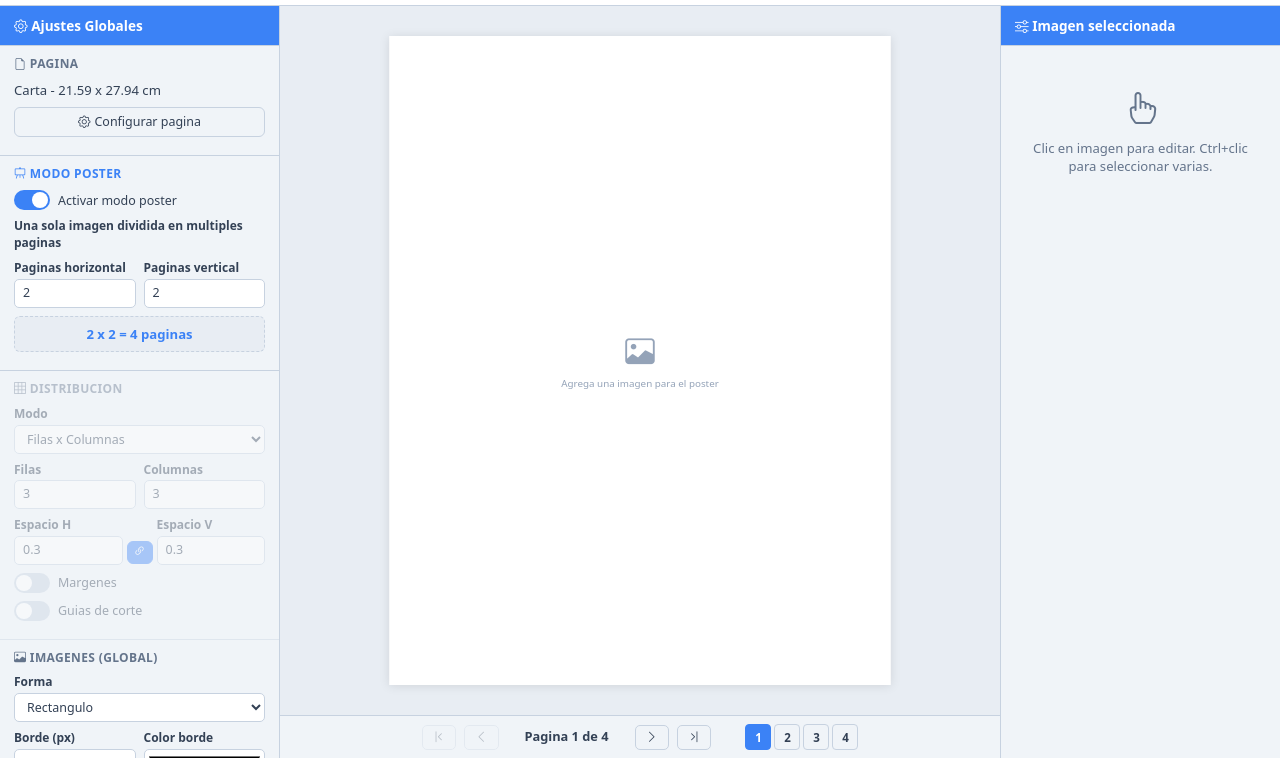
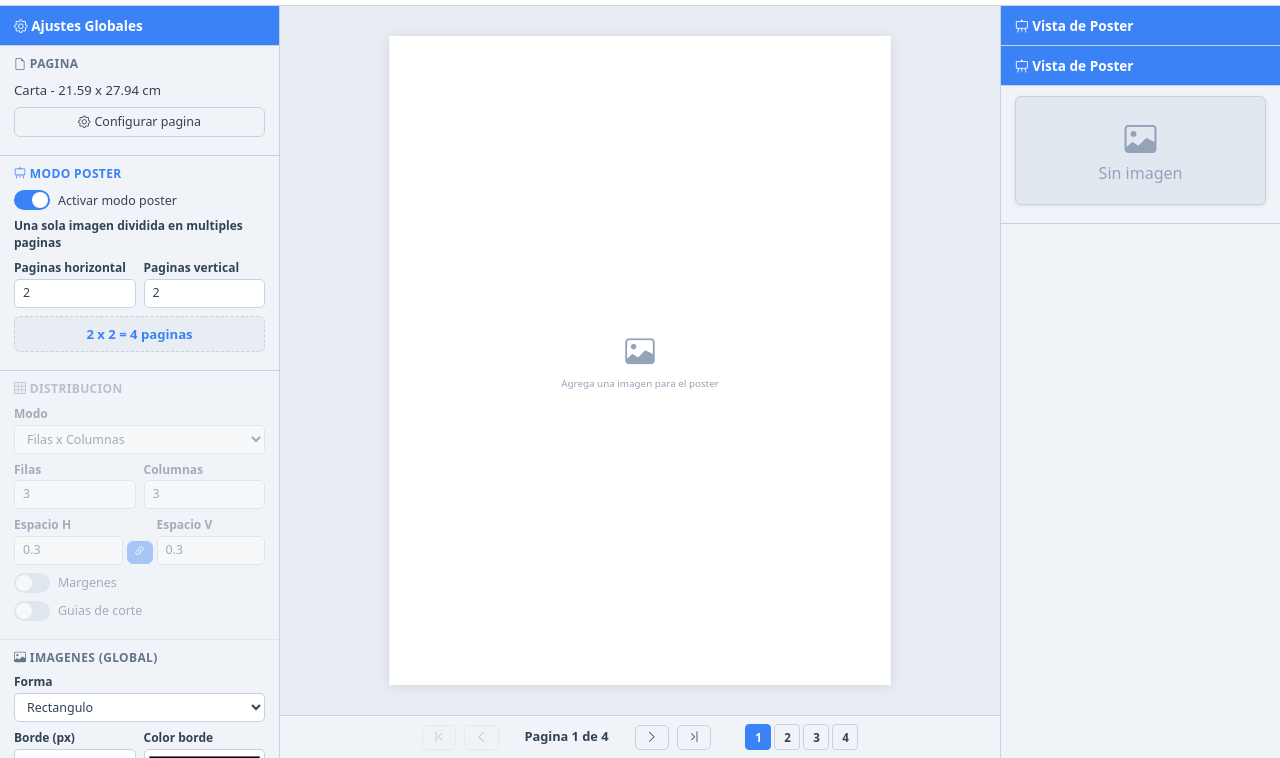
Before and after one commit to carloslopezhn/imprime-plus, a website: page src/index.html in a window 1280 px wide. Both pictures are taken after a click on the button "Poster". Shown: the part 42-800 px from the top of the page. Drawn offline with Linux system fonts and the light colour scheme.

Commit message:
v1.4.1: ventana maximizada al inicio, vista previa poster en panel derecho, limitar a 1 imagen en poster

```diff
--- a/src-tauri/Cargo.toml
+++ b/src-tauri/Cargo.toml
@@ -1,6 +1,6 @@
 [package]
 name = "imprime-plus"
-version = "1.4.0"
+version = "1.4.1"
 description = "Imprime+ - Editor de impresion de imagenes"
 authors = ["UTP Honduras"]
 license = "MIT"
--- a/src-tauri/tauri.conf.json
+++ b/src-tauri/tauri.conf.json
@@ -1,7 +1,7 @@
 {
   "$schema": "https://raw.githubusercontent.com/tauri-apps/tauri/dev/crates/tauri-config-schema/schema.json",
   "productName": "Imprime+",
-  "version": "1.4.0",
+  "version": "1.4.1",
   "identifier": "hn.utp.imprime-plus",
   "build": {
     "frontendDist": "../src"
@@ -15,6 +15,7 @@
         "height": 800,
         "resizable": true,
         "fullscreen": false,
+        "maximized": true,
         "decorations": true
       }
     ],
--- a/src/css/editor.css
+++ b/src/css/editor.css
@@ -963,3 +963,13 @@ input[type="range"].fc:focus { box-shadow: none; }
 #posterSection .panel-section-title {
   color: var(--accent);
 }
+
+/* -- Poster Full Preview (right panel) -- */
+.poster-full-preview {
+  position: relative;
+  border-radius: 6px;
+  overflow: hidden;
+  background: #e2e8f0;
+  border: 1px solid var(--border);
+  box-shadow: 0 1px 4px rgba(0,0,0,0.08);
+}
--- a/src/index.html
+++ b/src/index.html
@@ -424,10 +424,22 @@
         </div>
       </div>
     </div>
+    <!-- Poster Preview (visible only in poster mode) -->
+    <div id="posterPreviewPanel" class="hidden">
+      <div class="panel-header">
+        <i class="bi bi-easel"></i> Vista de Poster
+      </div>
+      <div class="panel-section">
+        <div id="posterFullPreview" class="poster-full-preview">
+          <!-- Rendered by JS -->
+        </div>
+        <div class="form-row" style="margin-top:8px;text-align:center;">
+          <span id="posterPreviewInfo" style="font-size:0.78rem;color:var(--panel-text-muted);"></span>
+        </div>
+      </div>
+    </div>
   </aside>
 </div>
-
-<!-- Hidden file input -->
 <input type="file" id="fileInput" multiple accept="image/*" style="display:none">
 
 <!-- Modal: Page Configuration -->
--- a/src/js/editor.js
+++ b/src/js/editor.js
@@ -666,9 +666,12 @@
   function render() {
     const cfg = getConfig();
     if (cfg.posterEnabled) {
+      updateRightPanelForMode();
       renderPoster(cfg);
+      renderPosterPreview(cfg);
       return;
     }
+    updateRightPanelForMode();
     renderNormal(cfg);
   }
 
@@ -738,6 +741,106 @@
     }
 
     updatePageNav();
+  }
+
+  function renderPosterPreview(cfg) {
+    var container = $('#posterFullPreview');
+    var info = $('#posterPreviewInfo');
+    if (!container) return;
+
+    var img = images.length > 0 ? images[0] : null;
+    var posterCols = Math.max(1, Math.min(4, cfg.posterCols));
+    var posterRows = Math.max(1, Math.min(4, cfg.posterRows));
+
+    if (!img) {
+      container.innerHTML = '<div style="padding:20px;text-align:center;color:#94a3b8;"><i class="bi bi-image" style="font-size:2rem;"></i><p>Sin imagen</p></div>';
+      info.textContent = '';
+      return;
+    }
+
+    // Calculate preview size to fit in the panel (~240px wide)
+    var unit = cfg.unit || 'cm';
+    var pageW = Engine.toPx(cfg.pageWidth, unit);
+    var pageH = Engine.toPx(cfg.pageHeight, unit);
+    var totalW = pageW * posterCols;
+    var totalH = pageH * posterRows;
+    var maxW = 240;
+    var scale = maxW / totalW;
+    var previewW = totalW * scale;
+    var previewH = totalH * scale;
+    var cellW = pageW * scale;
+    var cellH = pageH * scale;
+
+    container.innerHTML = '';
+    container.style.width = previewW + 'px';
+    container.style.height = previewH + 'px';
+    container.style.margin = '0 auto';
+
+    // Background image
+    var imgEl = document.createElement('img');
+    imgEl.src = img.src;
+    imgEl.style.cssText = 'position:absolute;top:0;left:0;width:100%;height:100%;object-fit:cover;border-radius:4px;';
+    imgEl.draggable = false;
+    container.appendChild(imgEl);
+
+    // Grid lines overlay
+    var gridOverlay = document.createElement('div');
+    gridOverlay.style.cssText = 'position:absolute;top:0;left:0;width:100%;height:100%;pointer-events:none;';
+
+    // Vertical lines
+    for (var c = 1; c < posterCols; c++) {
+      var line = document.createElement('div');
+      line.style.cssText = 'position:absolute;top:0;bottom:0;width:1px;background:rgba(255,255,255,0.8);box-shadow:0 0 2px rgba(0,0,0,0.5);left:' + (c * cellW) + 'px;';
+      gridOverlay.appendChild(line);
+    }
+    // Horizontal lines
+    for (var r = 1; r < posterRows; r++) {
+      var line = document.createElement('div');
+      line.style.cssText = 'position:absolute;left:0;right:0;height:1px;background:rgba(255,255,255,0.8);box-shadow:0 0 2px rgba(0,0,0,0.5);top:' + (r * cellH) + 'px;';
+      gridOverlay.appendChild(line);
+    }
+
+    // Page number labels
+    for (var pr = 0; pr < posterRows; pr++) {
+      for (var pc = 0; pc < posterCols; pc++) {
+        var pageNum = pr * posterCols + pc + 1;
+        var label = document.createElement('div');
+        var isActive = (pr * posterCols + pc) === currentPage;
+        label.style.cssText = 'position:absolute;display:flex;align-items:center;justify-content:center;' +
+          'font-size:' + Math.max(10, Math.min(16, cellW / 3)) + 'px;font-weight:700;' +
+          'color:' + (isActive ? '#3b82f6' : 'rgba(255,255,255,0.9)') + ';' +
+          'text-shadow:0 1px 3px rgba(0,0,0,0.7);' +
+          'left:' + (pc * cellW) + 'px;top:' + (pr * cellH) + 'px;' +
+          'width:' + cellW + 'px;height:' + cellH + 'px;' +
+          (isActive ? 'background:rgba(59,130,246,0.15);border:2px solid rgba(59,130,246,0.5);box-sizing:border-box;' : '');
+        label.textContent = pageNum;
+        gridOverlay.appendChild(label);
+      }
+    }
+
+    container.appendChild(gridOverlay);
+
+    var wCm = (cfg.pageWidth * posterCols).toFixed(1);
+    var hCm = (cfg.pageHeight * posterRows).toFixed(1);
+    info.textContent = 'Poster: ' + wCm + ' x ' + hCm + ' ' + unit + ' (' + posterCols + 'x' + posterRows + ' paginas)';
+  }
+
+  function updateRightPanelForMode() {
+    var posterEnabled = $('#posterEnabled').checked;
+    // Hide normal inspector content, show poster preview (or vice versa)
+    $('#inspectorEmpty').classList.toggle('hidden', posterEnabled);
+    $('#inspectorContent').classList.add('hidden');
+    var posterPanel = $('#posterPreviewPanel');
+    if (posterPanel) {
+      posterPanel.classList.toggle('hidden', !posterEnabled);
+    }
+    // Update panel header
+    var panelHeader = $('#panelRight').querySelector('.panel-header');
+    if (posterEnabled) {
+      panelHeader.innerHTML = '<i class="bi bi-easel"></i> Vista de Poster';
+    } else {
+      panelHeader.innerHTML = '<i class="bi bi-sliders"></i> Imagen seleccionada';
+    }
   }
 
   function renderNormal(cfg) {
@@ -1773,12 +1876,16 @@
     $('#posterOptions').classList.toggle('hidden', !enabled);
     // Disable/enable layout sections when poster is active
     var layoutSection = $('#layoutSection');
-    var marginsToggle = $('#marginsEnabled');
-    var cutGuidesToggle = $('#cutGuidesEnabled');
-    var spacingSection = document.querySelector('.spacing-row');
     if (enabled) {
       layoutSection.classList.add('poster-disabled');
       $('#posterGridPreview').innerHTML = '<span>' + $('#posterCols').value + ' x ' + $('#posterRows').value + ' = ' + (parseInt($('#posterCols').value) * parseInt($('#posterRows').value)) + ' paginas</span>';
+      // Trim to first image only
+      if (images.length > 1) {
+        images = [images[0]];
+        selectedIds.clear();
+        currentPage = 0;
+        showToast('Modo poster: solo se conserva la primera imagen');
+      }
     } else {
       layoutSection.classList.remove('poster-disabled');
     }
```
Also changed, not shown: 1 other file.
